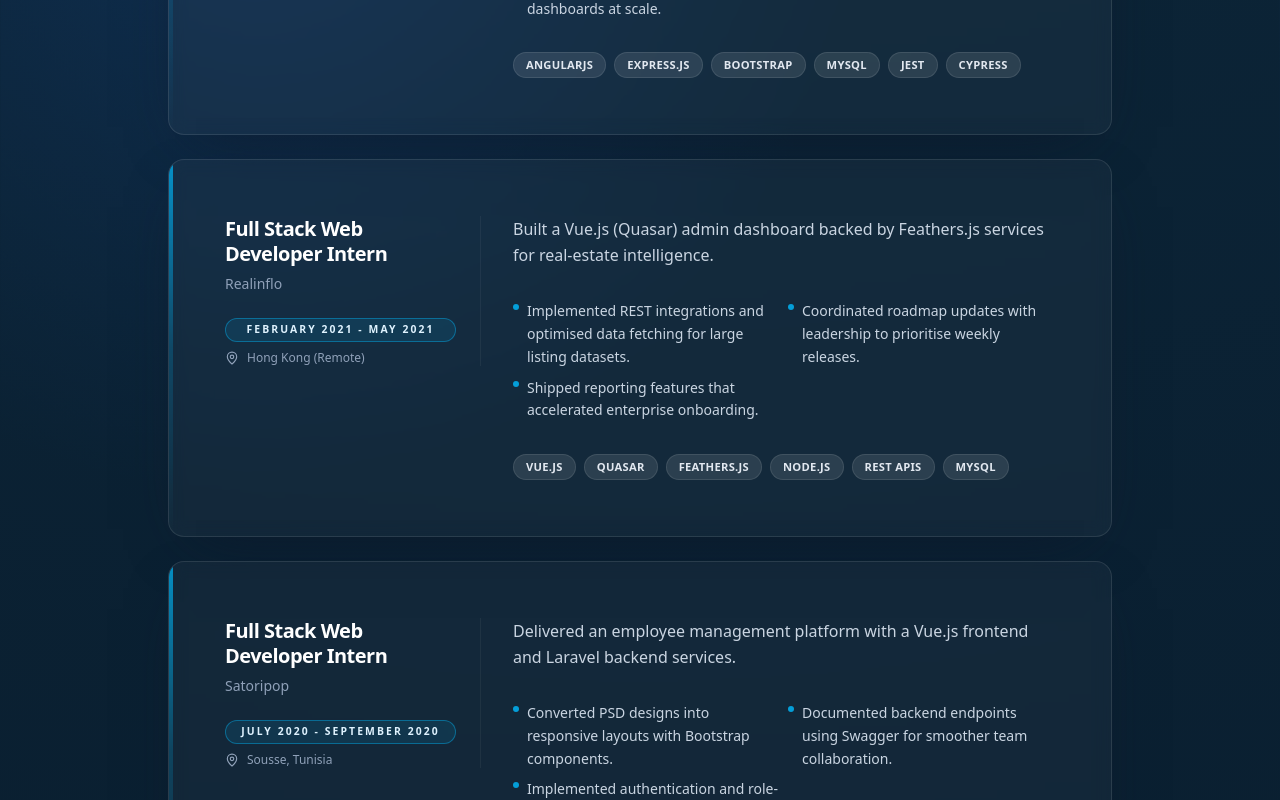
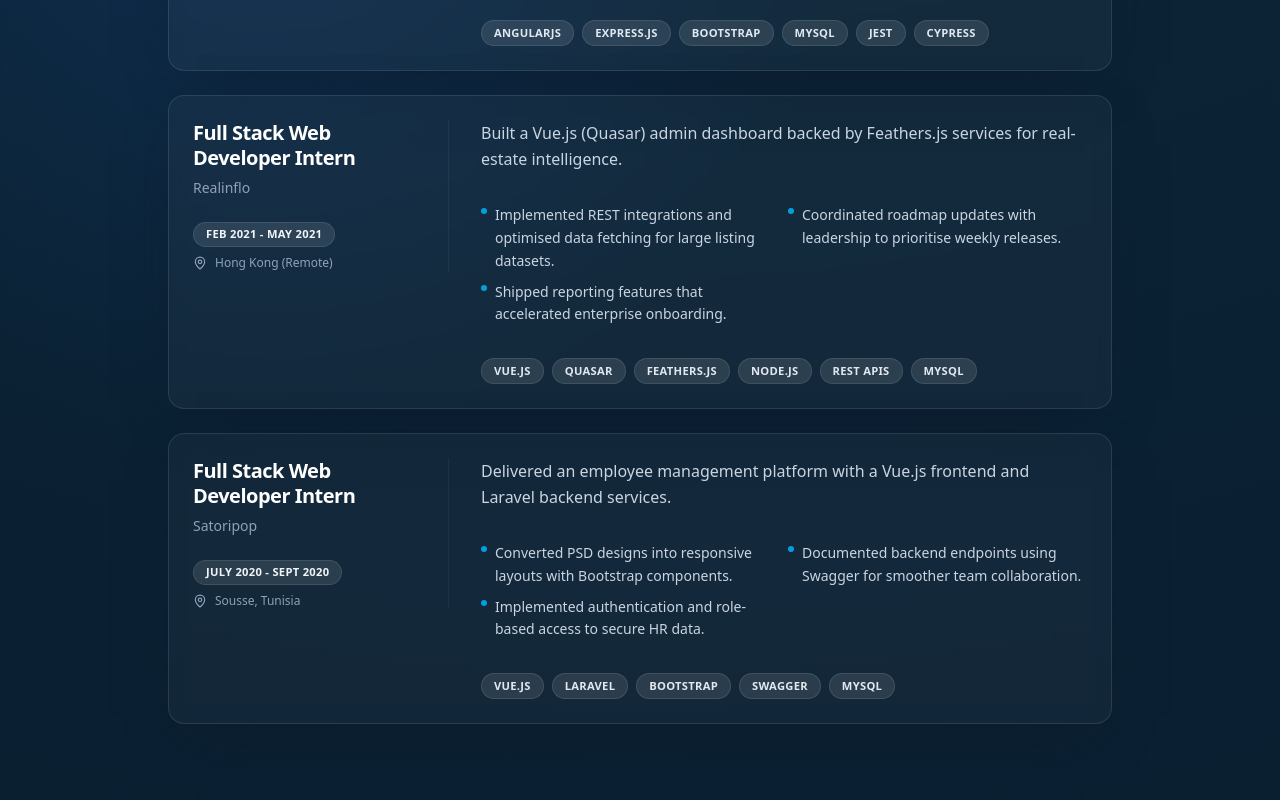
Before and after one commit to alabaganne/portfolio, a Next.js app: page / in a window 1280 px wide. Shown: the part 1700-2500 px from the top of the page. Built offline with nearby package versions, Linux system fonts and the light colour scheme.

Commit message:
style: shorten experience section dates

```diff
--- a/src/components/home/experience-section.js
+++ b/src/components/home/experience-section.js
@@ -27,7 +27,7 @@ const experiences = [
   {
     company: "Realinflo",
     role: "Full Stack Web Developer Intern",
-    period: "February 2021 - May 2021",
+    period: "Feb 2021 - May 2021",
     location: "Hong Kong (Remote)",
     summary:
       "Built a Vue.js (Quasar) admin dashboard backed by Feathers.js services for real-estate intelligence.",
@@ -41,7 +41,7 @@ const experiences = [
   {
     company: "Satoripop",
     role: "Full Stack Web Developer Intern",
-    period: "July 2020 - September 2020",
+    period: "July 2020 - Sept 2020",
     location: "Sousse, Tunisia",
     summary:
       "Delivered an employee management platform with a Vue.js frontend and Laravel backend services.",
@@ -66,12 +66,8 @@ export function ExperienceSection() {
         {experiences.map((role) => (
           <li key={`${role.company}-${role.period}`}>
             <Card className="relative overflow-hidden border-white/10 bg-white/[0.035] shadow-[0_0_0_1px_rgba(148,163,184,0.08)] transition hover:border-sky-400/40 hover:bg-white/[0.05]">
-              <span
-                className="absolute inset-y-0 left-0 w-1 bg-gradient-to-b from-sky-400/70 via-sky-400/20 to-transparent"
-                aria-hidden
-              />
-              <div className="flex flex-col gap-6 p-5 sm:p-6 lg:p-8 md:flex-row md:items-start md:gap-8">
-                <CardHeader className="w-full space-y-4 border-b border-white/5 p-0 pb-4 md:w-64 md:border-b-0 md:border-r md:pb-0 md:pr-6">
+              <div className="flex flex-col gap-6 md:flex-row md:items-start md:gap-8">
+                <CardHeader className="w-full space-y-4 border-b border-white/5 p-0 pb-4 md:w-64 md:border-b-0 md:border-r md:pb-0 md:pr-4">
                   <div className="space-y-2">
                     <CardTitle className="text-xl font-semibold leading-tight text-white">
                       {role.role}
@@ -81,9 +77,9 @@ export function ExperienceSection() {
                     </CardDescription>
                   </div>
                   <div className="flex flex-col gap-2 text-xs">
-                    <span className="inline-flex items-center justify-center rounded-full border border-sky-400/40 bg-sky-400/10 px-3 py-1 text-[0.65rem] font-semibold uppercase tracking-[0.2em] text-sky-100">
+                    <Badge className="w-fit border-white/10 bg-white/10 text-slate-100">
                       {role.period}
-                    </span>
+                    </Badge>
                     <span className="flex items-center gap-2 text-[0.75rem] font-medium text-slate-400">
                       <MapPin className="h-3.5 w-3.5" aria-hidden />
                       {role.location}
```
Also changed, not shown: public/logo.png.
